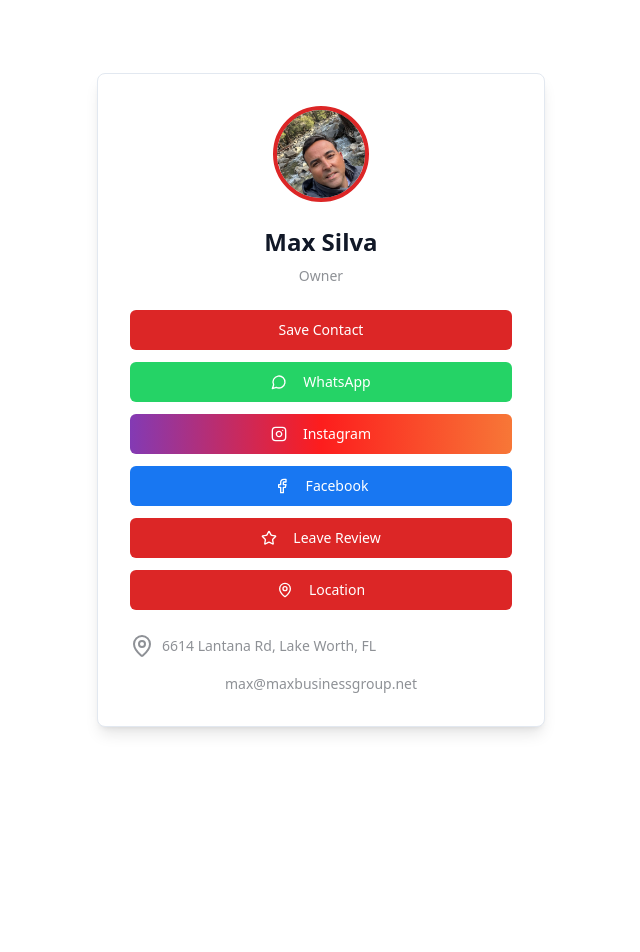
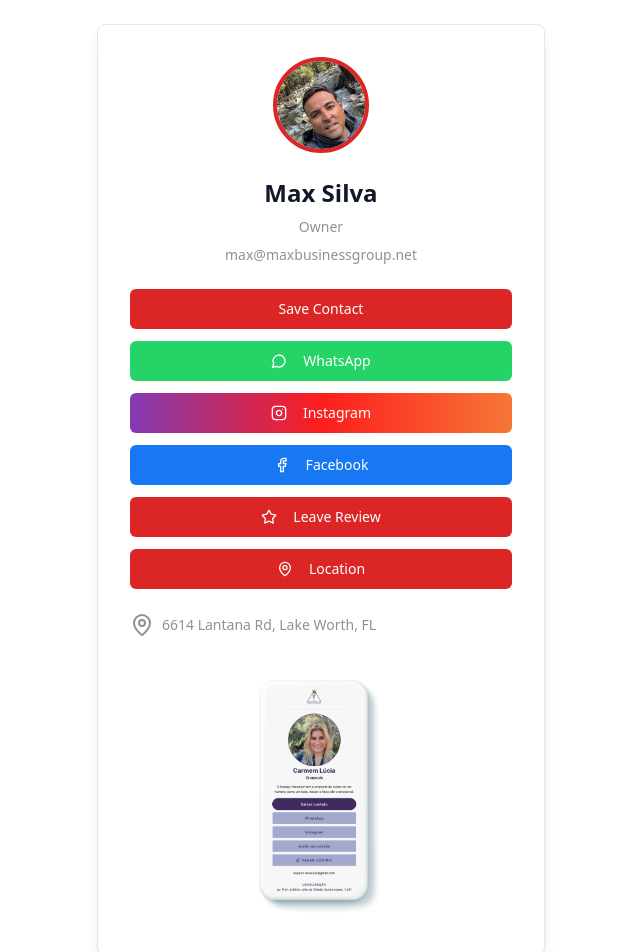
Before and after one commit to ChamBr/nanotag, a React (Vite) app: page /max in a window 1280 px wide. Shown: the top 952 px of the page, without its empty margins (319-959 px from the left). Before the commit the page ends 800 px from the top, so only its background shows below. Built offline with nearby package versions, Linux system fonts and the light colour scheme.

Commit message:
Add email below role and logos
Position the email address below the employee's role in the VirtualCard component. Additionally, include the corresponding company logo at the bottom of the card.
[skip gpt_engineer]

```diff
--- a/src/components/VirtualCard.tsx
+++ b/src/components/VirtualCard.tsx
@@ -26,13 +26,15 @@ export const VirtualCard = ({
       background: "bg-white",
       button: "bg-[#A2AD6F] hover:bg-[#A2AD6F]/90",
       border: "border-[#A2AD6F]",
-      text: "text-[#A2AD6F]"
+      text: "text-[#A2AD6F]",
+      logo: "/lovable-uploads/6101ddab-c05a-47dd-9390-55891c3e1bc1.png"
     },
     max: {
       background: "bg-white",
       button: "bg-red-600 hover:bg-red-700",
       border: "border-red-600",
-      text: "text-red-600"
+      text: "text-red-600",
+      logo: "/lovable-uploads/6101ddab-c05a-47dd-9390-55891c3e1bc1.png"
     },
   };
 
@@ -46,6 +48,7 @@ export const VirtualCard = ({
       <div className="text-center space-y-2">
         <h2 className="text-2xl font-bold text-gray-900">{name}</h2>
         <p className="text-sm text-neutral-gray">{description}</p>
+        <p className="text-sm text-neutral-gray">{email}</p>
       </div>
 
       <div className="w-full space-y-3">
@@ -105,8 +108,13 @@ export const VirtualCard = ({
           <MapPin className="shrink-0" />
           <p>{location}</p>
         </div>
-        <p className="text-center">{email}</p>
       </div>
+
+      <img
+        src={themeStyles[theme].logo}
+        alt="Company Logo"
+        className="w-32 h-auto mt-4"
+      />
     </Card>
   );
 };
```
